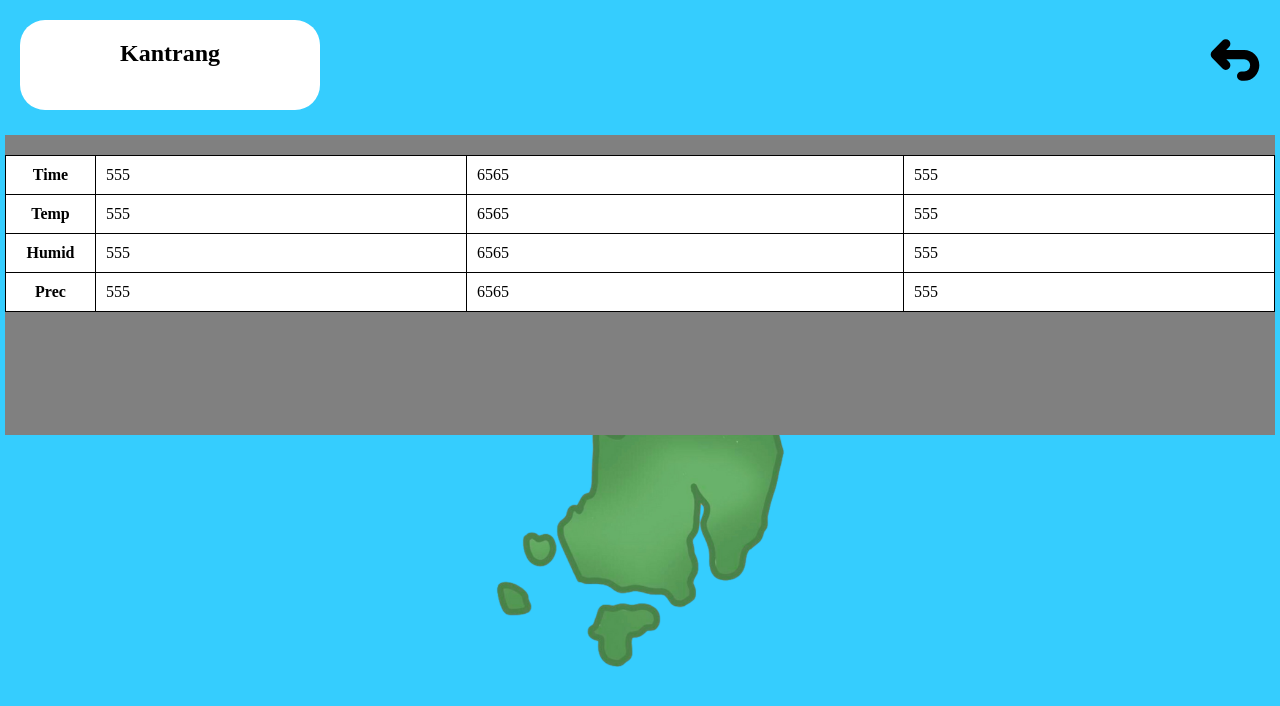
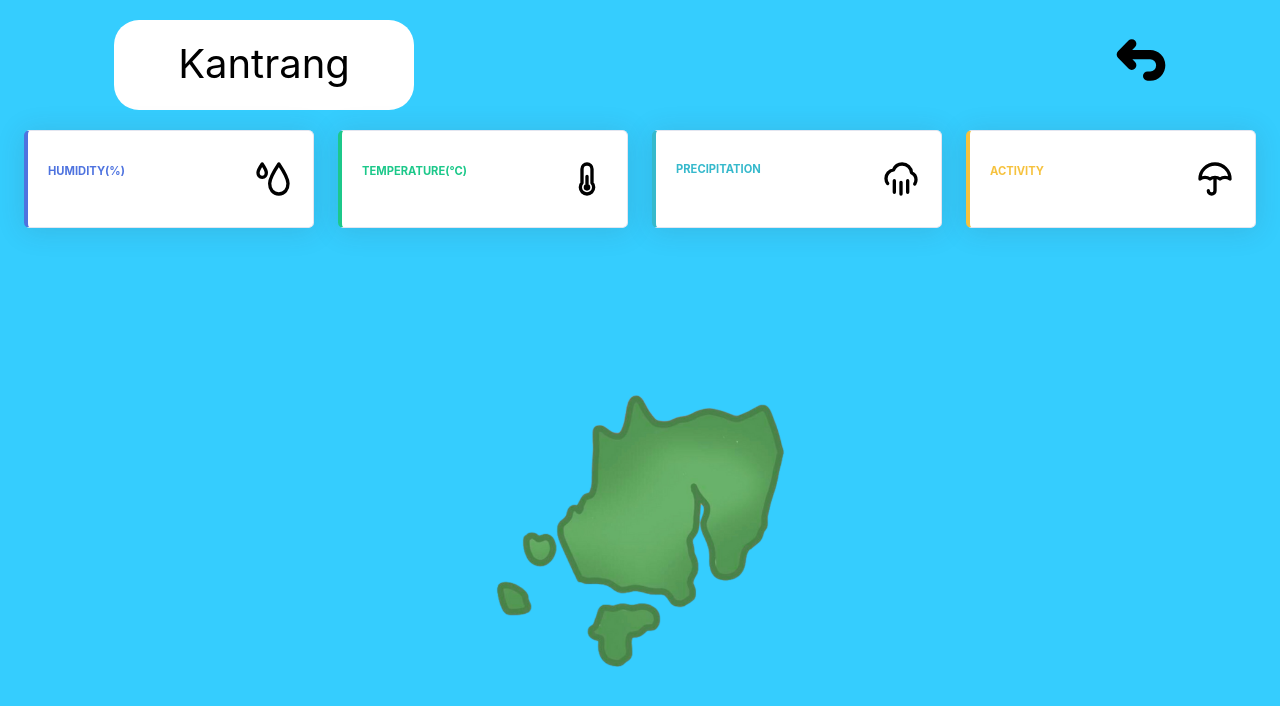
Before and after one commit to DanielDeeznutz/Trang-LWF, a plain HTML site: page kantrang.html in a window 1280 px wide. Drawn offline with Linux system fonts and the light colour scheme; no server answers.

Commit message:
Update kantrang.html

```diff
--- a/kantrang.html
+++ b/kantrang.html
@@ -5,6 +5,7 @@
     <meta name="viewport" content="width=device-width, initial-scale=1.0">
     <title>Kantrang</title>
 
+    <link href="css/sb-admin-2.min.css" rel="stylesheet">
     <link rel="stylesheet" href="css/data.css">
     <link rel="stylesheet" href="css/kantrang.css">
 </head>
@@ -20,36 +21,108 @@
             <a href="index.html"><img src="img/Vector.svg" alt="" class="logo"></a>
 
         </nav>
+      </div>
 
-            <div style="overflow-x:auto;" class="tabe">
-                <table style="width:100%;">
-                  <tr>
-                    <th>Time</th>
-                    <td>555</td>
-                    <td>6565</td>
-                    <td>555</td>
-                  </tr>
-                  <tr>
-                    <th>Temp</th>
-                    <td>555</td>
-                    <td>6565</td>
-                    <td>555</td>
-                  </tr>
-                  <tr>
-                    <th>Humid</th>
-                    <td>555</td>
-                    <td>6565</td>
-                    <td>555</td>
-                  </tr>
-                  <tr>
-                    <th>Prec</th>
-                    <td>555</td>
-                    <td>6565</td>
-                    <td>555</td>
-                  </tr>
-                </table>
+        <!-- Begin Page Content -->
+        <div class="container-fluid">
+
+
+          <!-- Content Row -->
+          <div class="row">
+
+              <!-- Earnings (Monthly) Card Example -->
+              <div class="col-xl-3 col-md-6 mb-4">
+                  <div class="card border-left-primary shadow h-100 py-2">
+                      <div class="card-body">
+                          <div class="row no-gutters align-items-center">
+                              <div class="col mr-2">
+                                  <div class="text-xs font-weight-bold text-primary text-uppercase mb-1">
+                                      Humidity(%)</div>
+                                  <h2 style="color: black;"><p id="humid"></p></h2>
+                              </div>
+                              <div class="col-auto">
+                                  <img src="img/humid.svg" alt="" style="height: 2.5rem; width: auto;">
                               </div>
                           </div>
+                      </div>
+                  </div>
+              </div>
+
+              <!-- Earnings (Monthly) Card Example -->
+              <div class="col-xl-3 col-md-6 mb-4">
+                  <div class="card border-left-success shadow h-100 py-2">
+                      <div class="card-body">
+                          <div class="row no-gutters align-items-center">
+                              <div class="col mr-2">
+                                  <div class="text-xs font-weight-bold text-success text-uppercase mb-1">
+                                      Temperature(°C)</div>
+                                  <h2 style="color: black;"><p id="temp"></p></h2>
+                              </div>
+                              <div class="col-auto">
+                                  <img src="img/temp.svg" alt="" style="height: 2.5rem; width: auto;">
+                              </div>
+                          </div>
+                      </div>
+                  </div>
+              </div>
+
+              <!-- Earnings (Monthly) Card Example -->
+              <div class="col-xl-3 col-md-6 mb-4">
+                  <div class="card border-left-info shadow h-100 py-2">
+                      <div class="card-body">
+                          <div class="row no-gutters align-items-center">
+                              <div class="col mr-2">
+                                  <div class="text-xs font-weight-bold text-info text-uppercase mb-1">Precipitation
+                                  </div>
+                                  <div class="row no-gutters align-items-center">
+                                      <div class="col-auto">
+                                          <h2 style="color: black;"><p id="prec"></p></h2>
+                                      </div>
+                                  </div>
+                              </div>
+                              <div class="col-auto">
+                                  <img src="img/prec.svg" alt="" style="height: 2.5rem; width: auto;">
+                              </div>
+                          </div>
+                      </div>
+                  </div>
+              </div>
+
+              <!-- Pending Requests Card Example -->
+              <div class="col-xl-3 col-md-6 mb-4">
+                  <div class="card border-left-warning shadow h-100 py-2">
+                      <div class="card-body">
+                          <div class="row no-gutters align-items-center">
+                              <div class="col mr-2">
+                                  <div class="text-xs font-weight-bold text-warning text-uppercase mb-1">
+                                      Activity</div>
+                                  <h4 style="color: black;"><p id="tudyang"></p></h4>
+                              </div>
+                              <div class="col-auto">
+                                  <img src="img/um.svg" alt="" style="height: 2.5rem; width: auto;">
+                              </div>
+                          </div>
+                      </div>
+                  </div>
+              </div>
+          </div>
+          <script>
+            var apiKey = '32c8daffb28143a425c10fd482d03c27';
+            var cityName = "Kantang,th"
+            var url = 'https://api.openweathermap.org/data/2.5/weather?q=' + cityName + '&APPID=' + apiKey;
+
+            fetch(url)
+              .then(response => response.json())
+              .then(data => {
+
+
+                document.getElementById("temp").innerHTML = Math.round(data.main.temp-273)+ " °C";
+                document.getElementById("humid").innerHTML = data.main.humidity + " %";
+                document.getElementById("prec").innerHTML = data.weather[0].description;
+                document.getElementById("tudyang").innerHTML = "You can tapping a rubber at 3.00 a.m.";
+
+        })
+    </script>
 </header>
 
 </body>
```
Lines whose indentation alone changed are shown as unchanged.
